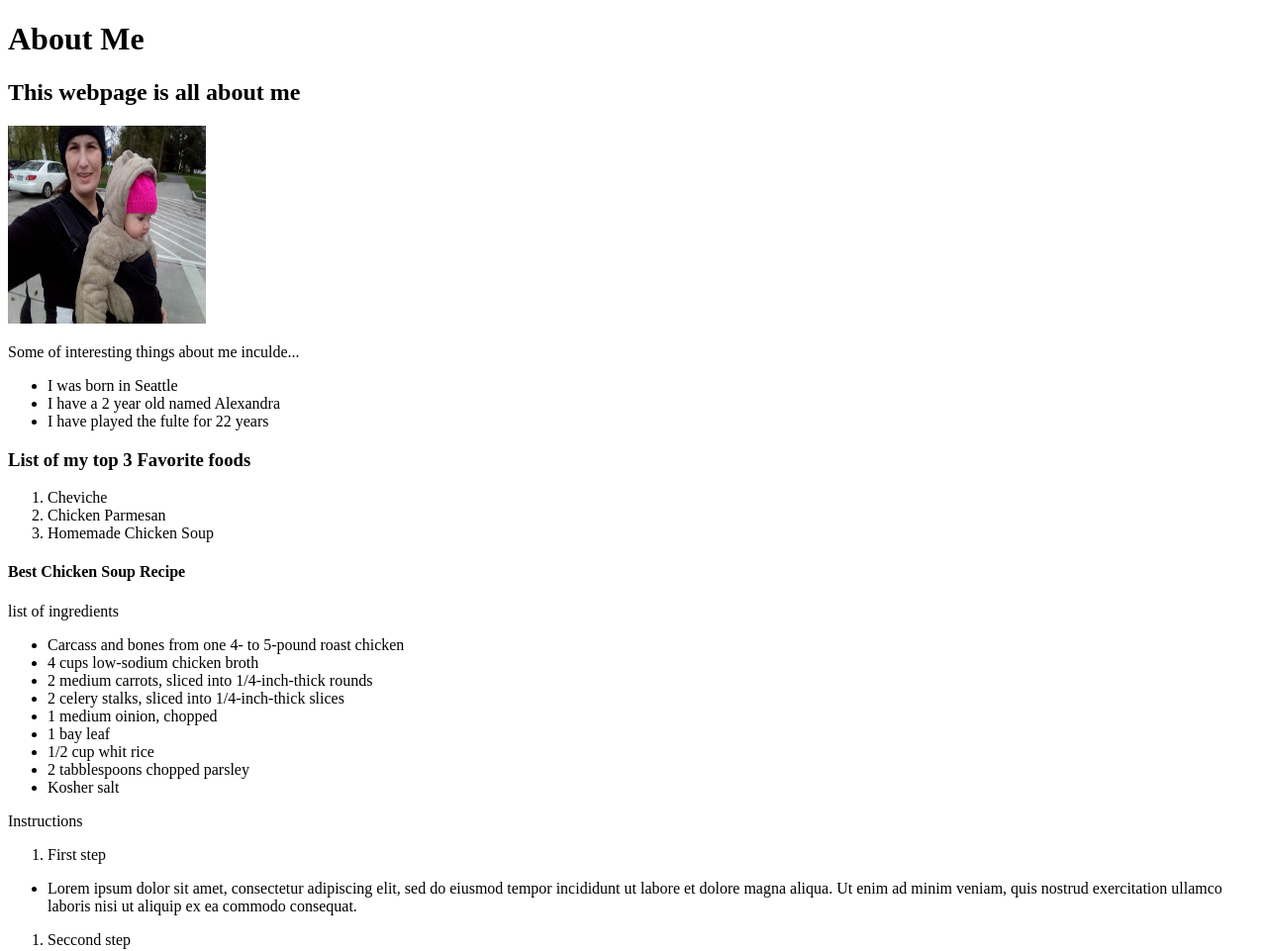
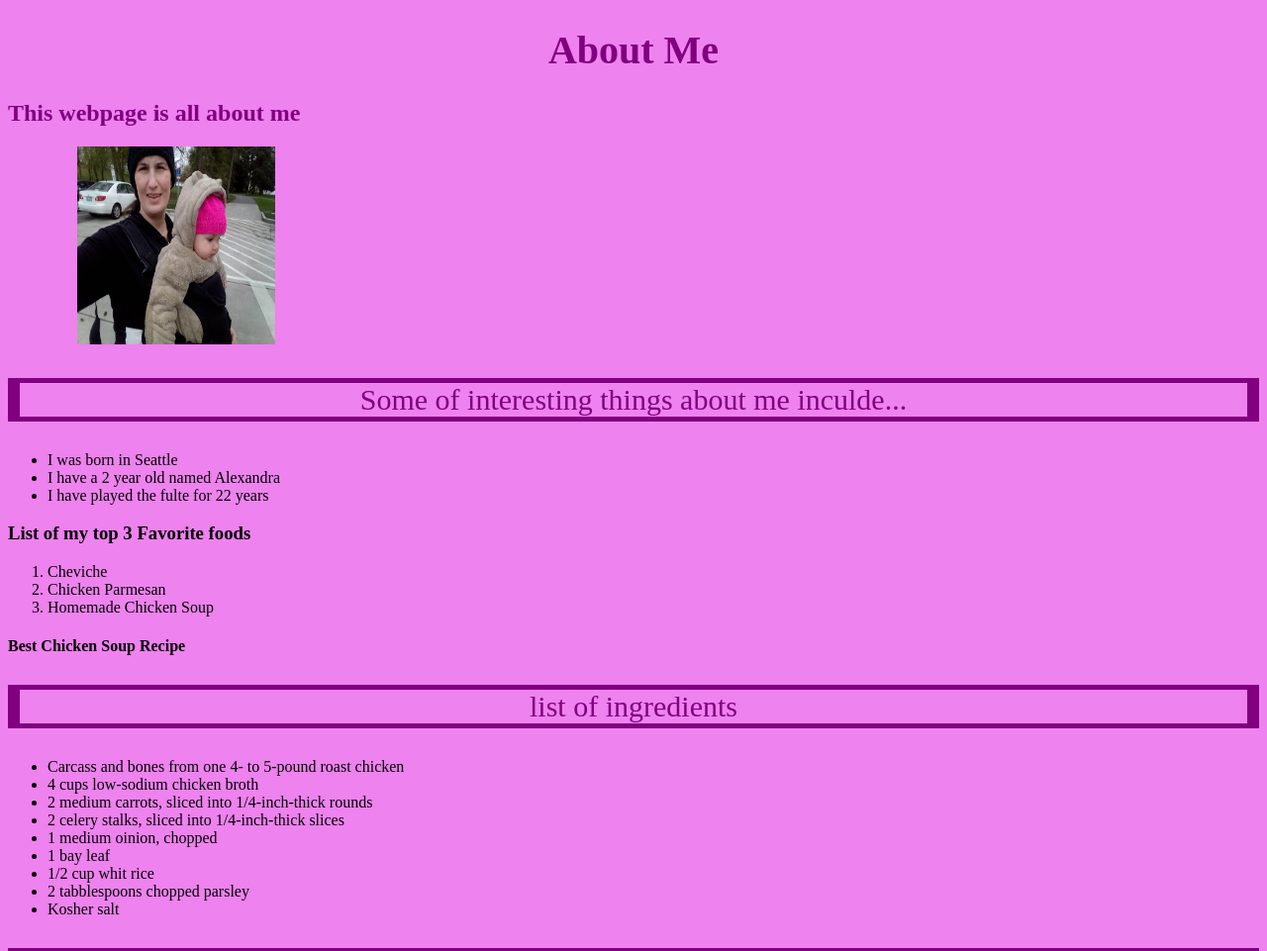
Before and after one commit to Mam1986/portfolio, a plain HTML site: page about-me.html in a window 1280 px wide. Shown: the top 961 px of the page at 99% size. Drawn offline with Linux system fonts and the light colour scheme.

Commit message:
css styling

```diff
--- a/about-me.html
+++ b/about-me.html
@@ -1,6 +1,42 @@
 <!DOCTYPE html>
 <html lang="en">
  <head>
+   <meta charset="utf-8">
+   <title>My Portfolio</title>
+
+   <style>
+     body {background-color:violet;}
+     {
+       font-family: arial;
+     }
+
+     p.info
+      {color:purple;
+      text-align: center; }
+      p.info{border-style: solid;
+      border-width: 5px 12px;}
+      p.info
+       {color:purple;
+       text-align: center; }
+       p.info {font-size:30px;}
+      ol.list{
+        color:purple;
+      }
+     h1 {color: purple; text-align: center;
+       font-size:40px
+      }
+     h2 {color:purple;
+       margin-top: 20px
+       }
+       img.pics {padding-top: 70px
+       padding-right: 70px
+     padding-bottom: 70px;
+   padding-left: 70px}
+
+
+</style>
+
+
    <meta charset="utf-8">
    <title>My Portfolio</title>
 </head>
@@ -12,8 +48,8 @@
         <header>
           <h2>This webpage is all about me</h2>
         </header>
-        <img src=images/alex-and-me.jpg alt="picture of me and baby alexandra" width=200 height=200>
-        <p>Some of interesting things about me inculde...</p>
+        <img class="pics" src=images/alex-and-me.jpg alt="picture of me and baby alexandra" width=200 height=200>
+        <p class="info">Some of interesting things about me inculde...</p>
         <ul>
           <li>I was born in Seattle</li>
           <li>I have a 2 year old named Alexandra</li>
@@ -35,7 +71,7 @@
             <h4>Best Chicken Soup Recipe</h4>
           </header>
           <aside>
-              <p>list of ingredients</p>
+              <p class="info">list of ingredients</p>
             <ul>
               <li>Carcass and bones from one 4- to 5-pound roast chicken</li>
               <li>4 cups low-sodium chicken broth</li>
@@ -47,22 +83,22 @@
               <li>2 tabblespoons chopped parsley</li>
               <li>Kosher salt</li>
             </ul>
-            <p>Instructions</p>
-            <ol>
+            <p class="info"> Instructions</p>
+            <ol class="list">
                <li>First step</li>
              </ol>
              <ul>
                 <li>Lorem ipsum dolor sit amet, consectetur adipiscing elit, sed do eiusmod tempor incididunt ut labore et dolore magna aliqua. Ut enim ad minim veniam, quis nostrud exercitation ullamco laboris nisi ut aliquip ex ea commodo consequat.</li>
             </ul>
-              <ol>
+              <ol class="list">
                 <li>Seccond step</li>
-              </ol>
+              </ol class="list">
             <ul>
                 <li>Duis aute irure dolor in reprehenderit in voluptate velit esse cillum dolore eu fugiat nulla pariatur. Excepteur sint occaecat cupidatat non proident, sunt in culpa qui officia deserunt mollit anim id est laborum.</li>
               </ul>
-              <ol>
+              <ol class="list">
                 <li>Third step</li>
-              </ol>
+              </ol class="list">
               <ul>
                 <li> Ipsum suspendisse ultrices gravida dictum fusce ut placerat orci nulla. Massa sapien faucibus et molestie ac. Blandit volutpat maecenas volutpat blandit aliquam.</li>
               </ul>
```
